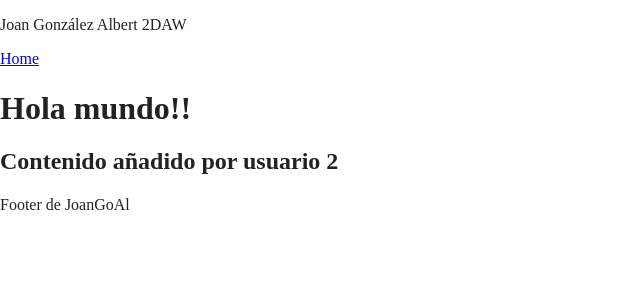
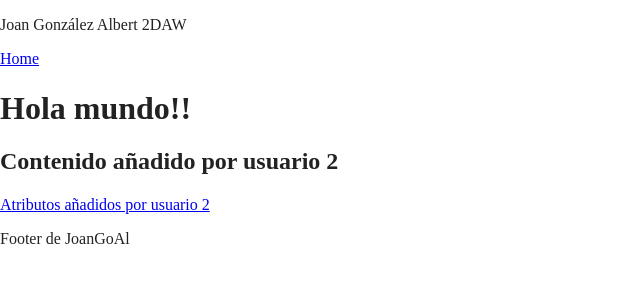
Before and after one commit to JoanGoAl/proyectoGitFlow, a website built with Parcel: page index.html in a window 1280 px wide. Shown: the whole page, without its empty margins (0-640 px from the left). Built offline with nearby package versions, Linux system fonts and the light colour scheme.

Commit message:
Usuario 2: Añadir atributos al index.html

```diff
--- a/index.html
+++ b/index.html
@@ -36,6 +36,7 @@
   <div>
     <h1>Hola mundo!!</h1>
     <h2>Contenido añadido por usuario 2</h2>
+    <a href="http://atrubuto-href" target="_blank">Atributos añadidos por usuario 2</a>
   </div>
 
   <footer>
```
